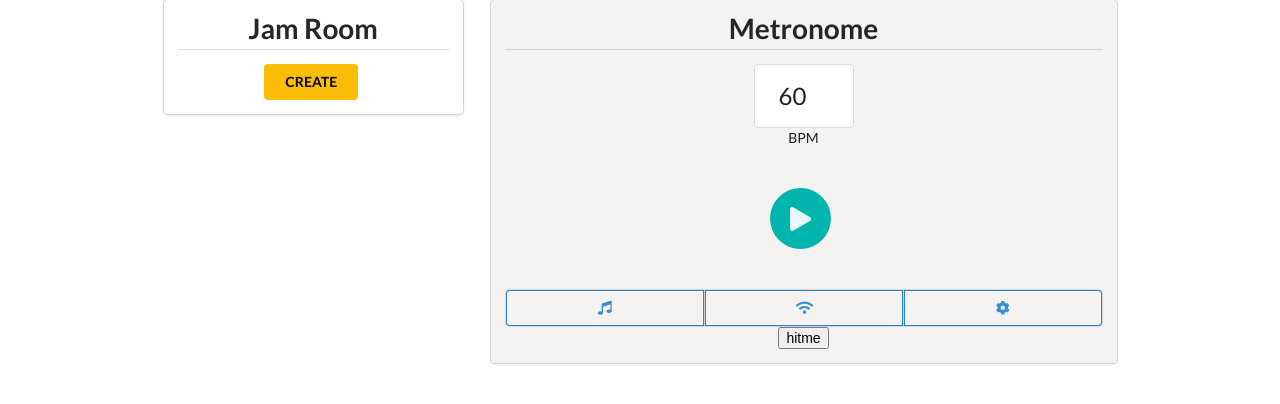
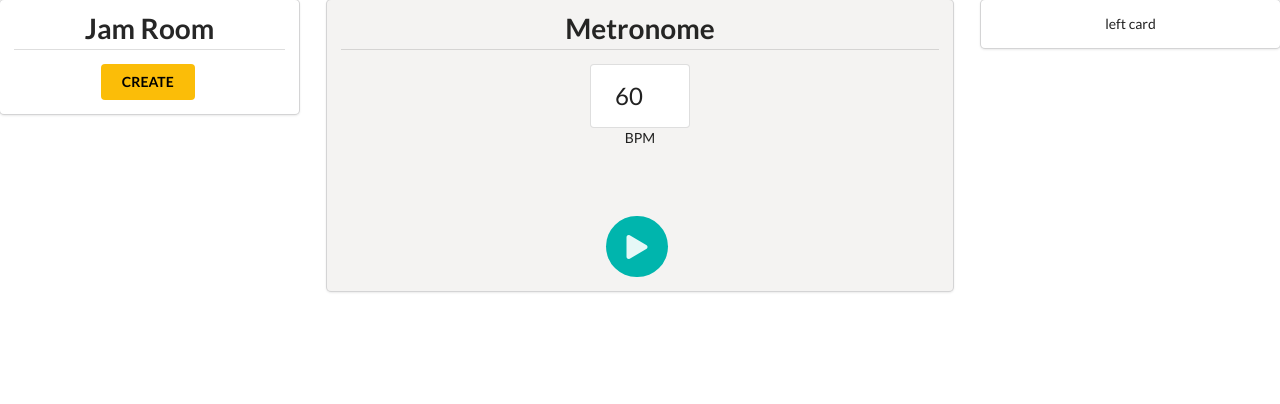
Before and after one commit to cowbonlin/SyncMetronome, a React (Create React App) app in the folder client/: page / in a window 1280 px wide. Shown: the top 404 px of the page. Built offline with nearby package versions, Linux system fonts and the light colour scheme.

Commit message:
move main function from App.js to Bpm.js

```diff
--- a/client/src/components/App.js
+++ b/client/src/components/App.js
@@ -1,45 +1,10 @@
 import React from 'react';
-import Tone from 'tone';
 
 import Bpm from './Bpm';
 import JamRoom from './JamRoom';
 import '../styles/Main.css';
 
 class App extends React.Component {
-    state = { playing: false, bpm: 60 };
-
-    componentDidMount() {
-        const option = {
-            oscillator: { type  : 'sine' },
-            envelope: {
-                attack: 0.005,
-                decay: 0.1,
-                sustain: 0.03,
-                release: 0.1
-            }
-        };
-        const synth = new Tone.Synth(option).toMaster();
-        Tone.Transport.bpm.value = this.state.bpm;
-        Tone.Transport.scheduleRepeat( time => {
-            synth.triggerAttackRelease('C4', '0.1')
-        }, '4n');
-    }
-
-    onPlayClicked = () => {
-        if (this.state.playing) {
-            Tone.Transport.stop();
-        }
-        else {
-            Tone.Transport.start();
-        }
-        this.setState({ playing: !this.state.playing });
-    }
-
-    onBpmChange = bpm => {
-        this.setState({bpm: bpm});
-        Tone.Transport.bpm.value = bpm;
-    }
-
     render() {
         return (
             <div className="ui fluid textcontainer" id="app-container">
@@ -49,29 +14,13 @@ class App extends React.Component {
                     </div>
 
                     <div className="eight wide column">
-                        <div className="ui fluid centered card" id="main-card">
+                        <Bpm />
+                    </div>
+
+                    <div className="four wide column">
+                        <div className="ui fluid card">
                             <div className="content">
-                                <h1 className="ui dividing header">Metronome</h1>
-
-                                <Bpm onBpmChange={this.onBpmChange} bpm={this.state.bpm} />
-
-                                <button className="massive circular ui icon teal button" onClick={this.onPlayClicked} style={{marginTop: '40px'}}>
-                                    <i className={`icon ${this.state.playing? 'pause':'play' }`}></i>
-                                </button>
-
-                                <div className="ui three basic blue icon buttons" style={{marginTop: '40px'}}>
-                                    <button className="ui button">
-                                        <i className="music icon"></i>
-                                    </button>
-                                    <button className="ui button">
-                                        <i className="wifi icon"></i>
-                                    </button>
-                                    <button className="ui button">
-                                        <i className="cog icon"></i>
-                                    </button>
-
-                                </div>
-                                <button onClick={()=> {console.log(this.state)}}>hitme</button>
+                                left card
                             </div>
                         </div>
                     </div>
--- a/client/src/components/Bpm.js
+++ b/client/src/components/Bpm.js
@@ -1,6 +1,36 @@
 import React from 'react';
+import Tone from 'tone';
 
 class Bpm extends React.Component {
+    state = { playing: false, bpm: 60 };
+
+    componentDidMount() {
+        const option = {
+            oscillator: { type  : 'sine' },
+            envelope: {
+                attack: 0.005,
+                decay: 0.1,
+                sustain: 0.03,
+                release: 0.05
+            }
+        };
+        const synth = new Tone.Synth(option).toMaster();
+        Tone.Transport.bpm.value = this.state.bpm;
+        Tone.Transport.scheduleRepeat( time => {
+            synth.triggerAttackRelease('C5', '0.1')
+        }, '4n');
+    }
+
+    onPlayClicked = () => {
+        if (this.state.playing) {
+            Tone.Transport.stop();
+        }
+        else {
+            Tone.Transport.start();
+        }
+        this.setState({ playing: !this.state.playing });
+    }
+
     onBpmChange = bpmStr => {
         if (bpmStr === '') {
             bpmStr = '0';
@@ -8,18 +38,23 @@ class Bpm extends React.Component {
         const bpm = parseInt(bpmStr, 10);
         if (!isNaN(bpmStr) && bpm >= 0) {
             const bpm = parseInt(bpmStr, 10);
-            this.props.onBpmChange(bpm);
+            this.setState({bpm: bpm});
+            Tone.Transport.bpm.value = bpm;
         }
     }
 
     render() {
         return (
+            <div className="ui fluid centered card" id="main-card">
+                <div className="content">
+                    <h1 className="ui dividing header">Metronome</h1>
                     <div className="ui center aligned grid">
+                        <div className="row">
                             <div className="eight wide column">
                                 <div className="ui massive input">
                                     <input
                                         type="text"
-                            value={this.props.bpm}
+                                        value={this.state.bpm}
                                         onChange={ e => { this.onBpmChange(e.target.value) }}
                                         style={{width: '100px'}}
                                     />
@@ -27,6 +62,15 @@ class Bpm extends React.Component {
                                 <div className="description">BPM</div>
                             </div>
                         </div>
+                        <div className="row">
+                            <button className="massive circular ui icon teal button" onClick={this.onPlayClicked} style={{marginTop: '40px'}}>
+                                <i className={`icon ${this.state.playing? 'pause':'play' }`}></i>
+                            </button>
+                        </div>
+                    </div>
+                </div>
+            </div>
+
         );
     }
 }
```
Lines whose indentation alone changed are shown as unchanged.
